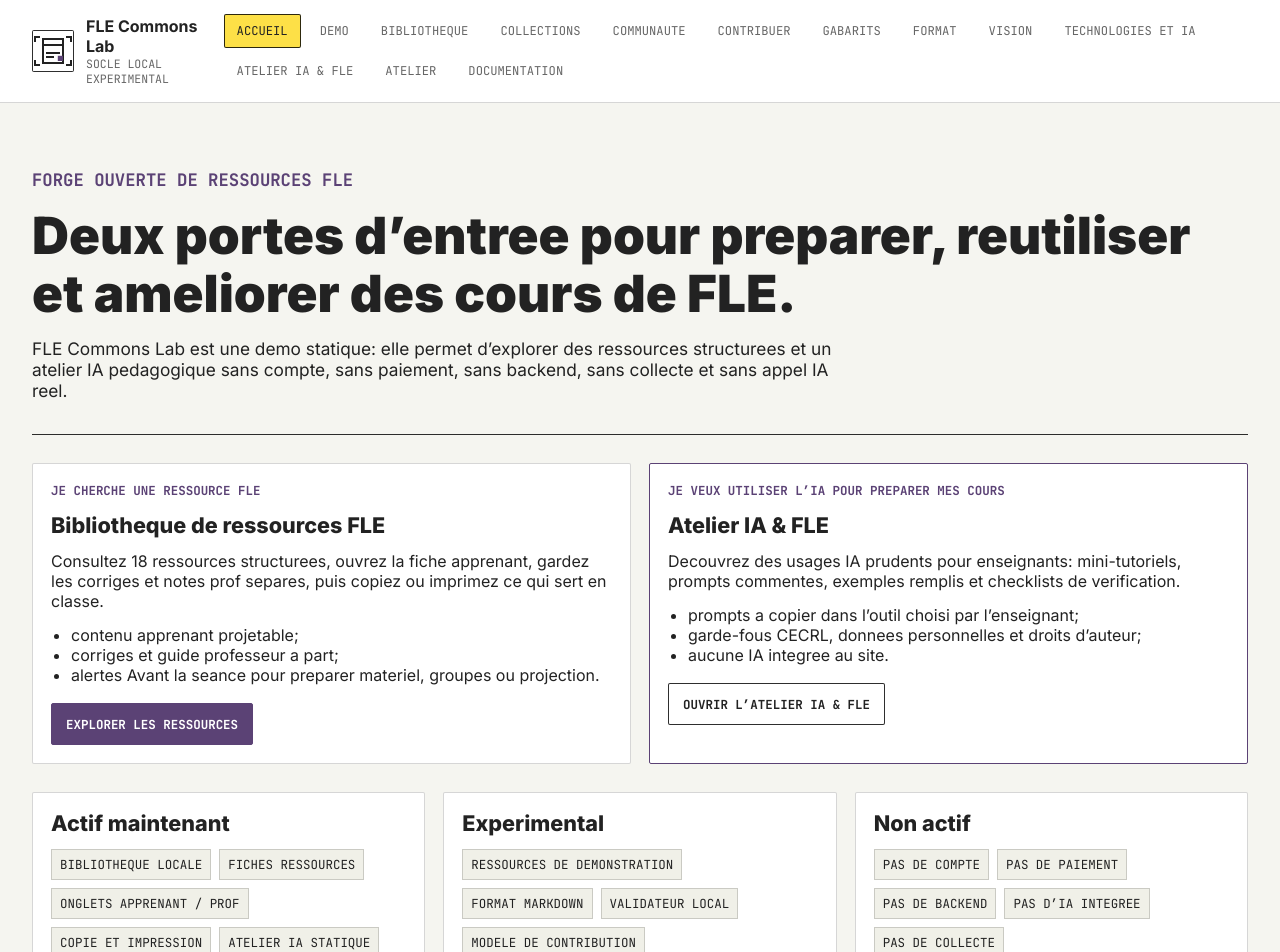
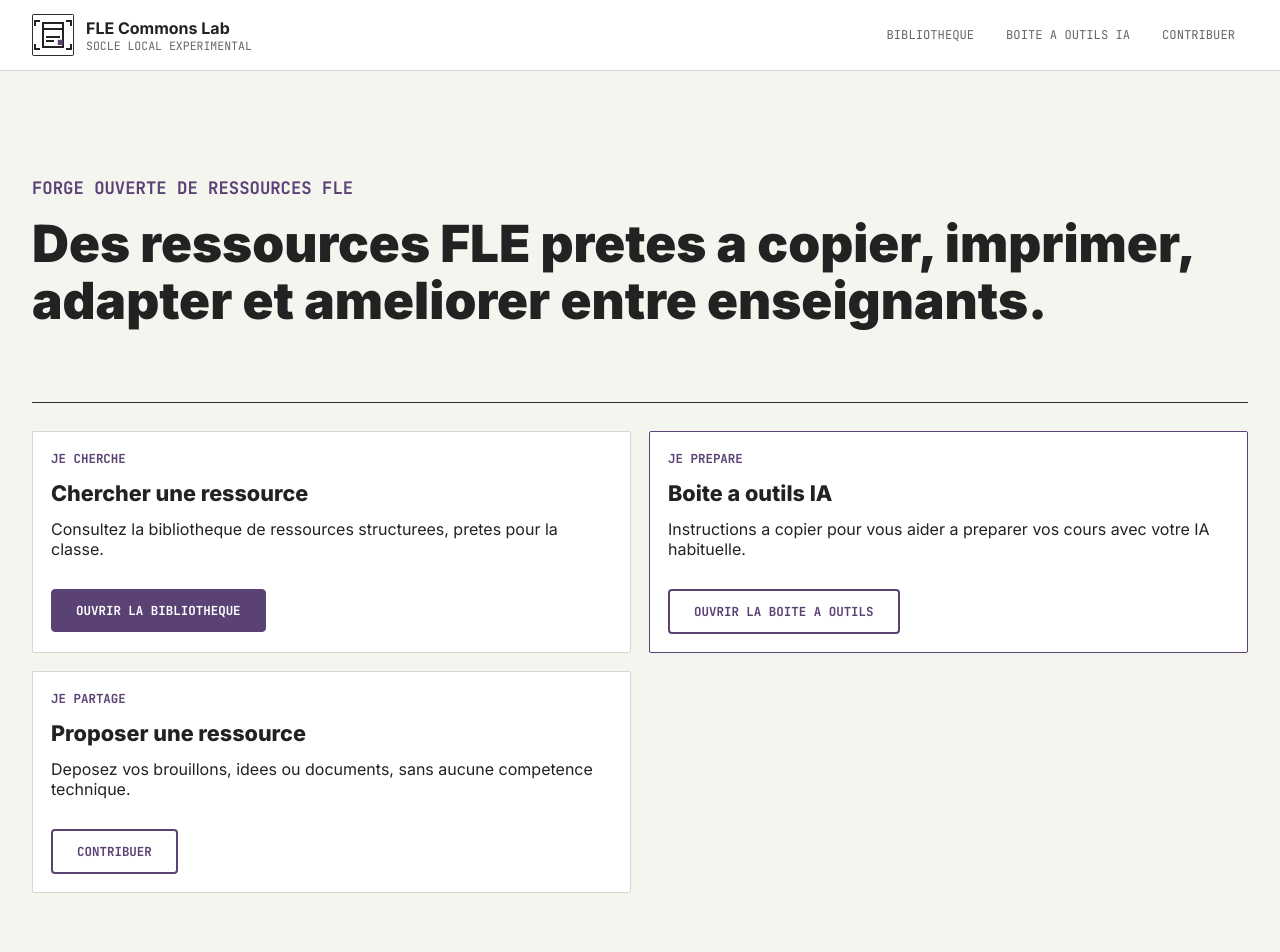
Before and after one commit to franzbib/fle-commons-lab, a React (Vite) app: page / in a window 1280 px wide. Shown: the top 952 px of the page. After the commit the page ends 925 px from the top, so only its background shows below. Built offline with nearby package versions, Linux system fonts and the light colour scheme.

Commit message:
feat: amelioration UX bibliotheque, accueil, navigation et atelier IA

```diff
--- a/src/components/Layout.tsx
+++ b/src/components/Layout.tsx
@@ -8,19 +8,9 @@ type LayoutProps = {
 }
 
 const navItems: Array<{ route: AppRoute; label: string }> = [
-  { route: 'home', label: 'Accueil' },
-  { route: 'projectStatus', label: 'Demo' },
   { route: 'library', label: 'Bibliotheque' },
-  { route: 'collections', label: 'Collections' },
-  { route: 'community', label: 'Communaute' },
+  { route: 'aiWorkshop', label: 'Boite a outils IA' },
   { route: 'contributionSpace', label: 'Contribuer' },
-  { route: 'templates', label: 'Gabarits' },
-  { route: 'resourceFormat', label: 'Format' },
-  { route: 'about', label: 'Vision' },
-  { route: 'technology', label: 'Technologies et IA' },
-  { route: 'aiWorkshop', label: 'Atelier IA & FLE' },
-  { route: 'atelier', label: 'Atelier' },
-  { route: 'docs', label: 'Documentation' },
 ]
 
 function isCurrentRoute(currentRoute: AppRoute, itemRoute: AppRoute) {
--- a/src/pages/AiWorkshopPage.tsx
+++ b/src/pages/AiWorkshopPage.tsx
@@ -53,23 +53,15 @@ export function AiWorkshopPage() {
   return (
     <main className="page ai-workshop-page">
       <header className="page-header">
-        <p className="eyebrow">Atelier IA & FLE</p>
+        <div style={{ backgroundColor: '#fee2e2', color: '#991b1b', padding: '16px', borderRadius: '4px', border: '1px solid #f87171', fontWeight: 'bold', marginBottom: '16px' }}>
+          Ce site n’integre pas d’IA. Les instructions proposees ici sont a copier dans votre outil habituel : ChatGPT, Claude, Gemini ou autre.
+        </div>
+        <p className="eyebrow">Atelier IA — boite a outils</p>
         <h1>Utiliser l’IA comme brouillon, jamais comme pilote automatique</h1>
         <p>
-          Cette section accompagne les enseignants de FLE avec des tutoriels courts, des
-          prompts copiables et des garde-fous. Aucune IA n’est integree au site: les prompts
-          sont a copier dans l’outil choisi par l’enseignant, puis a relire humainement.
+          Cette section accompagne les enseignants de FLE avec des tutoriels courts, des instructions a copier et des garde-fous.
         </p>
       </header>
-
-      <section className="ai-static-notice" aria-labelledby="ai-static-notice-title">
-        <h2 id="ai-static-notice-title">Pas d’IA integree ici</h2>
-        <p>
-          FLE Commons Lab n'execute aucun prompt. Aucun texte n'est collecte, stocke ou
-          envoye a un modele. Les instructions ci-dessous sont des modeles a copier dans
-          l'outil IA choisi par l'enseignant, avec relecture humaine obligatoire.
-        </p>
-      </section>
 
       <section className="detail-section ai-safety-panel">
         <h2>Garde-fous non negociables</h2>
@@ -137,8 +129,8 @@ export function AiWorkshopPage() {
 
       <section>
         <div className="results-heading">
-          <h2>Bibliotheque de prompts</h2>
-          <span>{filteredPrompts.length} prompts affiches</span>
+          <h2>Boite a outils IA : instructions a copier</h2>
+          <span>{filteredPrompts.length} instructions affichees</span>
         </div>
 
         <div className="filters-panel ai-workshop-filters">
@@ -194,9 +186,9 @@ export function AiWorkshopPage() {
                 </p>
               ) : null}
 
-              <h4 className="prompt-block-title">Prompt modele</h4>
+              <h4 className="prompt-block-title">Instruction modele</h4>
               <pre className="prompt-text">{prompt.promptText}</pre>
-              <CopyPromptButton promptText={prompt.promptText} label="Copier le prompt modele" />
+              <CopyPromptButton promptText={prompt.promptText} label="Copier l'instruction modele" />
 
               <h4 className="prompt-block-title">Exemple rempli</h4>
               <pre className="prompt-text prompt-text-example">{prompt.filledExample}</pre>
--- a/src/pages/HomePage.tsx
+++ b/src/pages/HomePage.tsx
@@ -1,103 +1,42 @@
-import { demoResources } from '../data/demoResources'
 
-const activeItems = [
-  'bibliotheque locale',
-  'fiches ressources',
-  'onglets apprenant / prof',
-  'copie et impression',
-  'atelier IA statique',
-  'prompts copiables',
-]
 
-const experimentalItems = [
-  'ressources de demonstration',
-  'format Markdown',
-  'validateur local',
-  'modele de contribution',
-]
-
-const inactiveItems = [
-  'pas de compte',
-  'pas de paiement',
-  'pas de backend',
-  'pas d’IA integree',
-  'pas de collecte',
-]
 
 export function HomePage() {
   return (
     <main className="page home-page">
       <section className="hero-panel home-hero">
         <p className="eyebrow">Forge ouverte de ressources FLE</p>
-        <h1>Deux portes d’entree pour preparer, reutiliser et ameliorer des cours de FLE.</h1>
-        <p>
-          FLE Commons Lab est une demo statique: elle permet d’explorer des ressources
-          structurees et un atelier IA pedagogique sans compte, sans paiement, sans backend,
-          sans collecte et sans appel IA reel.
-        </p>
+        <h1>Des ressources FLE pretes a copier, imprimer, adapter et ameliorer entre enseignants.</h1>
       </section>
 
       <section className="home-entry-grid" aria-label="Choisir une entree">
         <article className="home-entry-card">
-          <p className="eyebrow">Je cherche une ressource FLE</p>
-          <h2>Bibliotheque de ressources FLE</h2>
-          <p>
-            Consultez {demoResources.length} ressources structurees, ouvrez la fiche
-            apprenant, gardez les corriges et notes prof separes, puis copiez ou imprimez ce
-            qui sert en classe.
-          </p>
-          <ul>
-            <li>contenu apprenant projetable;</li>
-            <li>corriges et guide professeur a part;</li>
-            <li>alertes Avant la seance pour preparer materiel, groupes ou projection.</li>
-          </ul>
-          <a className="primary-button" href="#/library">
-            Explorer les ressources
+          <p className="eyebrow">Je cherche</p>
+          <h2>Chercher une ressource</h2>
+          <p>Consultez la bibliotheque de ressources structurees, pretes pour la classe.</p>
+          <a className="primary-button" href="#/library" style={{ display: 'inline-block', marginTop: '16px', padding: '12px 24px', background: 'var(--color-amethyst)', color: 'white', textDecoration: 'none', borderRadius: '4px', fontWeight: 'bold' }}>
+            Ouvrir la bibliotheque
           </a>
         </article>
 
         <article className="home-entry-card home-entry-card-ai">
-          <p className="eyebrow">Je veux utiliser l’IA pour preparer mes cours</p>
-          <h2>Atelier IA & FLE</h2>
-          <p>
-            Decouvrez des usages IA prudents pour enseignants: mini-tutoriels, prompts
-            commentes, exemples remplis et checklists de verification.
-          </p>
-          <ul>
-            <li>prompts a copier dans l’outil choisi par l’enseignant;</li>
-            <li>garde-fous CECRL, donnees personnelles et droits d’auteur;</li>
-            <li>aucune IA integree au site.</li>
-          </ul>
-          <a className="secondary-button" href="#/ai-workshop">
-            Ouvrir l’Atelier IA & FLE
+          <p className="eyebrow">Je prepare</p>
+          <h2>Boite a outils IA</h2>
+          <p>Instructions a copier pour vous aider a preparer vos cours avec votre IA habituelle.</p>
+          <a className="secondary-button" href="#/ai-workshop" style={{ display: 'inline-block', marginTop: '16px', padding: '12px 24px', border: '2px solid var(--color-amethyst)', color: 'var(--color-amethyst)', textDecoration: 'none', borderRadius: '4px', fontWeight: 'bold' }}>
+            Ouvrir la boite a outils
           </a>
         </article>
-      </section>
 
-      <section className="project-state-grid" aria-label="Etat actuel du projet">
-        <article>
-          <h2>Actif maintenant</h2>
-          <StatusList items={activeItems} />
-        </article>
-        <article>
-          <h2>Experimental</h2>
-          <StatusList items={experimentalItems} />
-        </article>
-        <article>
-          <h2>Non actif</h2>
-          <StatusList items={inactiveItems} />
+        <article className="home-entry-card">
+          <p className="eyebrow">Je partage</p>
+          <h2>Proposer une ressource</h2>
+          <p>Deposez vos brouillons, idees ou documents, sans aucune competence technique.</p>
+          <a className="secondary-button" href="#/contribution-space" style={{ display: 'inline-block', marginTop: '16px', padding: '12px 24px', border: '2px solid var(--color-amethyst)', color: 'var(--color-amethyst)', textDecoration: 'none', borderRadius: '4px', fontWeight: 'bold' }}>
+            Contribuer
+          </a>
         </article>
       </section>
     </main>
   )
 }
-
-function StatusList({ items }: { items: string[] }) {
-  return (
-    <ul className="status-chip-list">
-      {items.map((item) => (
-        <li key={item}>{item}</li>
-      ))}
-    </ul>
-  )
-}
--- a/src/pages/LibraryPage.tsx
+++ b/src/pages/LibraryPage.tsx
@@ -55,7 +55,7 @@ export function LibraryPage({
           ))}
         </section>
       ) : (
-        <p className="empty-state">Aucune ressource ne correspond aux filtres actifs.</p>
+        <p className="empty-state">Aucune ressource ne correspond à ces critères. Essayez d'élargir le niveau ou le type d'activité.</p>
       )}
     </main>
   )
--- a/src/utils/filters.ts
+++ b/src/utils/filters.ts
@@ -11,6 +11,7 @@ import type {
   ResourceType,
   SourceType,
   TeacherPreparationLevel,
+  DurationCategory,
 } from '../types/resource'
 
 export type ResourceFiltersValue = {
@@ -27,6 +28,10 @@ export type ResourceFiltersValue = {
   license: ResourceLicense | 'all'
   teacherPreparationLevel: TeacherPreparationLevel | 'all'
   sourceType: SourceType | 'all'
+  durationCategory: DurationCategory | 'all'
+  hasAnswerKey: 'all' | 'yes' | 'no'
+  hasTeacherGuide: 'all' | 'yes' | 'no'
+  readyForClass: 'all' | 'yes' | 'no'
 }
 
 export const emptyResourceFilters: ResourceFiltersValue = {
@@ -43,6 +48,10 @@ export const emptyResourceFilters: ResourceFiltersValue = {
   license: 'all',
   teacherPreparationLevel: 'all',
   sourceType: 'all',
+  durationCategory: 'all',
+  hasAnswerKey: 'all',
+  hasTeacherGuide: 'all',
+  readyForClass: 'all',
 }
 
 export function filterResources(
@@ -95,6 +104,17 @@ export function filterResources(
       resource.teacherPreparationLevel === filters.teacherPreparationLevel
     const matchesSource =
       filters.sourceType === 'all' || resource.sourceType === filters.sourceType
+    const matchesDuration =
+      filters.durationCategory === 'all' || resource.durationCategory === filters.durationCategory
+    const matchesAnswerKey =
+      filters.hasAnswerKey === 'all' ||
+      (filters.hasAnswerKey === 'yes' ? !!resource.content.answerKey : !resource.content.answerKey)
+    const matchesTeacherGuide =
+      filters.hasTeacherGuide === 'all' ||
+      (filters.hasTeacherGuide === 'yes' ? !!resource.content.teacherGuide : !resource.content.teacherGuide)
+    const matchesReady =
+      filters.readyForClass === 'all' ||
+      (filters.readyForClass === 'yes' ? ['utilisable', 'teste', 'valide'].includes(resource.status) : !['utilisable', 'teste', 'valide'].includes(resource.status))
 
     return (
       matchesSearch &&
@@ -109,7 +129,11 @@ export function filterResources(
       matchesAccess &&
       matchesLicense &&
       matchesPreparation &&
-      matchesSource
+      matchesSource &&
+      matchesDuration &&
+      matchesAnswerKey &&
+      matchesTeacherGuide &&
+      matchesReady
     )
   })
 }
```
Also changed, not shown: src/components/ResourceFilters.tsx (+88 -26 lines).
